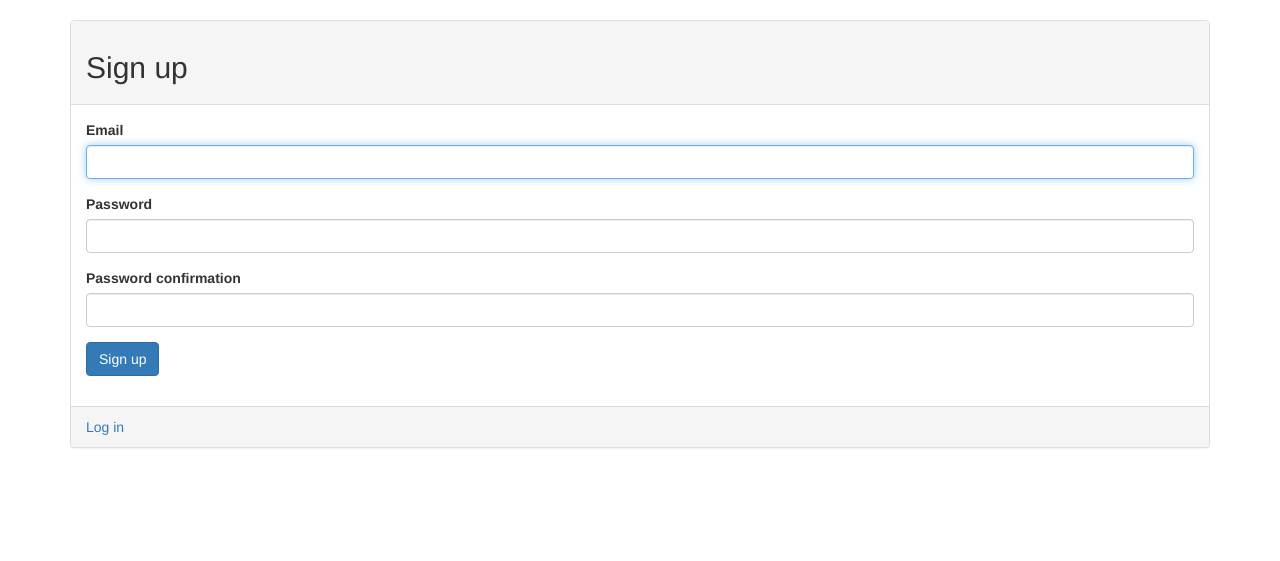
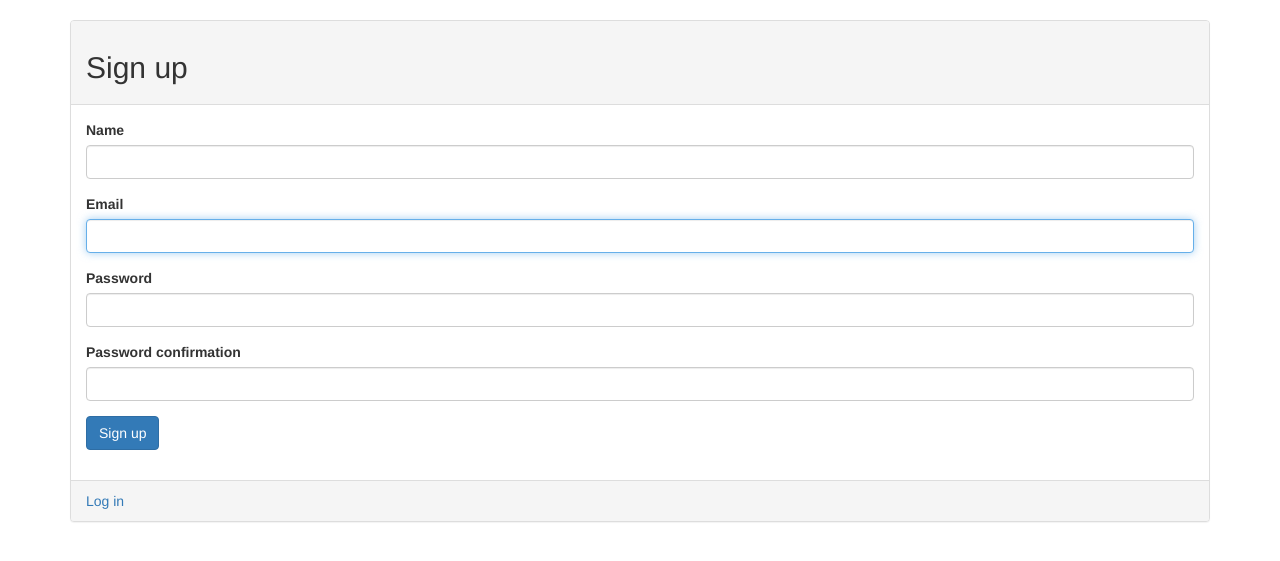
Before and after one commit to AWChristoph/qday, a Rails app: page /users/sign_up in a window 1280 px wide. Shown: the part 54-615 px from the top of the page. Run offline with Rails 7, Linux system fonts and the light colour scheme; style sheets or scripts are compiled from the project's sources; parts of the project's set-up code (start-up, migrations or seed data) failed here and were passed over; some libraries are stand-ins or nearby versions; some web fonts are replaced.

Commit message:
chages to user name plus validation

```diff
--- a/app/controllers/application_controller.rb
+++ b/app/controllers/application_controller.rb
@@ -2,4 +2,13 @@ class ApplicationController < ActionController::Base
   # Prevent CSRF attacks by raising an exception.
   # For APIs, you may want to use :null_session instead.
   protect_from_forgery with: :exception
+
+  before_action :configure_permitted_parameters, if: :devise_controller?
+
+  protected
+
+  def configure_permitted_parameters
+    devise_parameter_sanitizer.for(:sign_up) << :name
+    devise_parameter_sanitizer.for(:account_update) << :name
+  end
 end
--- a/app/controllers/pins_controller.rb
+++ b/app/controllers/pins_controller.rb
@@ -6,7 +6,7 @@ class PinsController < ApplicationController
   respond_to :html
 
   def index
-    @pins = Pin.all.order("created_at DESC")
+    @pins = Pin.all.order("created_at DESC").paginate(:page => params[:page])
     respond_with(@pins)
   end
 
--- a/app/models/pin.rb
+++ b/app/models/pin.rb
@@ -4,4 +4,7 @@ class Pin < ActiveRecord::Base
 	has_attached_file :image, :styles => { :medium => "300x300>", :thumb => "100x100>" }, :default_url => "/images/:style/missing.png"
 
 	validates_attachment :image, content_type: { content_type: /\Aimage\/.*\Z/ }
+
+	validates :description, presence: true
+	validates :image, presence: true
 end
--- a/app/models/user.rb
+++ b/app/models/user.rb
@@ -5,4 +5,6 @@ class User < ActiveRecord::Base
          :recoverable, :rememberable, :trackable, :validatable
 
   has_many :pins
+
+  validates :name, presence: true
 end
--- a/app/views/devise/registrations/edit.html.erb
+++ b/app/views/devise/registrations/edit.html.erb
@@ -8,6 +8,12 @@
       <%= devise_error_messages! %>
 
     <div class="panel-body">
+
+        <div class="form-group">
+          <%= f.label :name %>
+          <%= f.text_field :name, autocomplete: "off", class:"form-control" %>
+        </div>
+
         <div class="form-group">
           <%= f.label :email %>
           <%= f.email_field :email, autofocus: true, class:"form-control" %>
--- a/app/views/devise/registrations/new.html.erb
+++ b/app/views/devise/registrations/new.html.erb
@@ -7,6 +7,12 @@
     <%= devise_error_messages! %>
 
   <div class="panel-body">
+
+    <div class="form-group">
+          <%= f.label :name %>
+          <%= f.text_field :name, autocomplete: "off", class:"form-control" %>
+    </div>
+
     <div class="form-group">
       <%= f.label :email %>
       <%= f.email_field :email, autofocus: true, class:"form-control" %>
--- a/app/views/pins/index.html.erb
+++ b/app/views/pins/index.html.erb
@@ -6,7 +6,7 @@
       <%= link_to image_tag(pin.image.url(:medium)), pin %>
         <div class="panel-body">
           <strong><%= pin.description %></strong><br/>
-            <%= pin.user.email if pin.user %><br/>
+            <%= pin.user.name if pin.user %><br/>
             <% if pin.user == current_user %>
               <div class="actions">
                 <%= link_to edit_pin_path(pin) do %>
@@ -21,3 +21,7 @@
     </div>
   <% end %>
 </div>
+
+<div class="center">
+  <%= will_paginate @collection, renderer: BootstrapPagination::Rails %>
+</div>
--- a/app/views/pins/show.html.erb
+++ b/app/views/pins/show.html.erb
@@ -7,7 +7,7 @@
 			<%= image_tag @pin.image.url (:medium)%>
 		</div>
 			<p><%= @pin.description %></p>
-			<p><%= @pin.user.email if @pin.user %></p>
+			<p><%= @pin.user.name if @pin.user %></p>
 
 			<% if @pin.user == current_user %>
 				<%= link_to edit_pin_path(@pin) do %>
--- /dev/null
+++ b/db/migrate/20141207205441_add_name_to_users.rb
@@ -0,0 +1,5 @@
+class AddNameToUsers < ActiveRecord::Migration
+  def change
+    add_column :users, :name, :string
+  end
+end
```
Also changed, not shown: Gemfile, Gemfile.lock, db/schema.rb.
